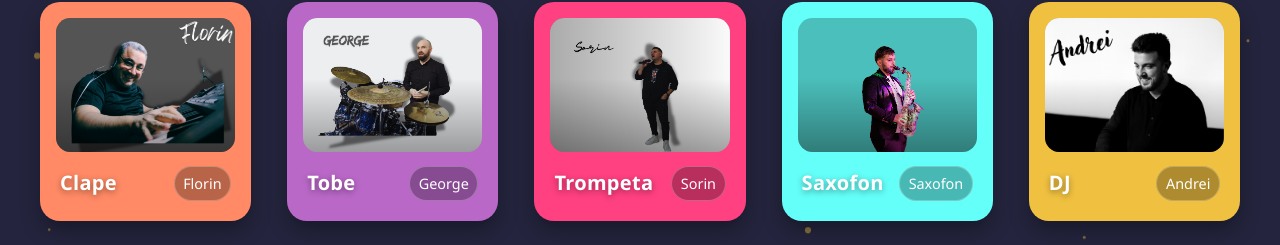
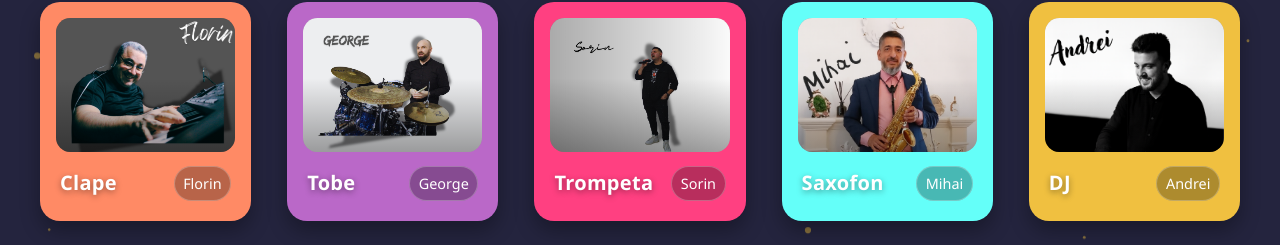
Before and after one commit to adidiac/trupas, a Next.js app: page / in a window 1280 px wide. Shown: the part 3483-3728 px from the top of the page. Built offline with nearby package versions, Linux system fonts and the light colour scheme.

Commit message:
Add saxofon

```diff
--- a/src/components/Repertoire.tsx
+++ b/src/components/Repertoire.tsx
@@ -19,7 +19,7 @@ const members: Member[] = [
   { role: 'Clape',          slug: 'clape',          name: 'Florin' },
   { role: 'Tobe',           slug: 'tobe',           name: 'George' },
   { role: 'Trompeta',       slug: 'trompeta',       name: 'Sorin' },
-  { role: 'Saxofon',        slug: 'saxofon',        name: 'Saxofon' },
+  { role: 'Saxofon',        slug: 'saxofon',        name: 'Mihai' },
   { role: 'DJ',             slug: 'dj',             name: 'Andrei' },
 ]
 
@@ -32,7 +32,7 @@ const colors = [
 // build default photo path from name
 function photoFromName(name: string) {
   const base = `/media/members/${name.toLowerCase()}`
-  if (name.toLowerCase() === 'saxofon' || name.toLowerCase() === 'andrei') {
+  if (name.toLowerCase() === 'mihai' || name.toLowerCase() === 'andrei') {
     return [`${base}.png`, `${base}.webp`, `${base}.jpg`, ]
   }
   return [`${base}.jpeg`, `${base}.png`, `${base}.webp`]
```
Also changed, not shown: public/media/members/mihai.png (added).
